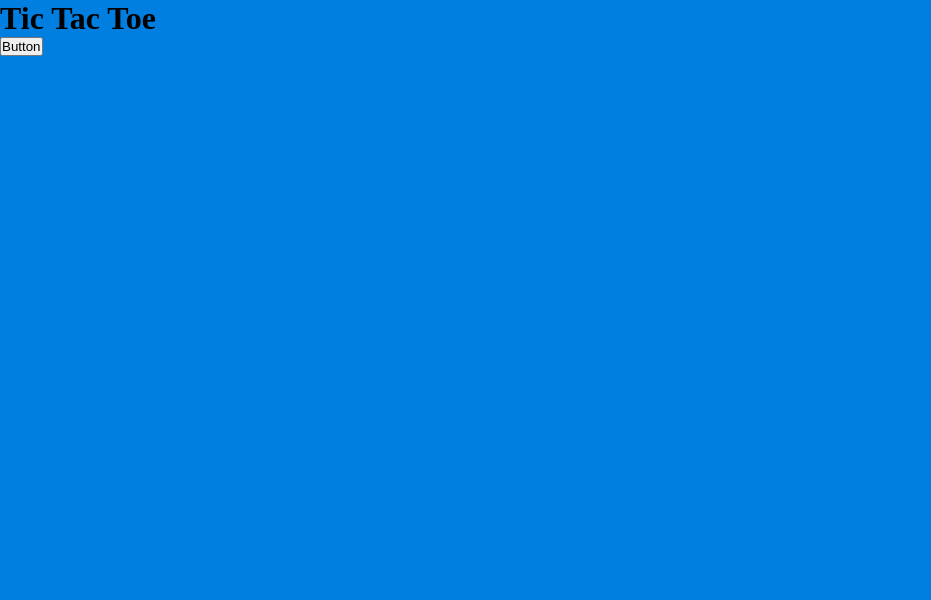
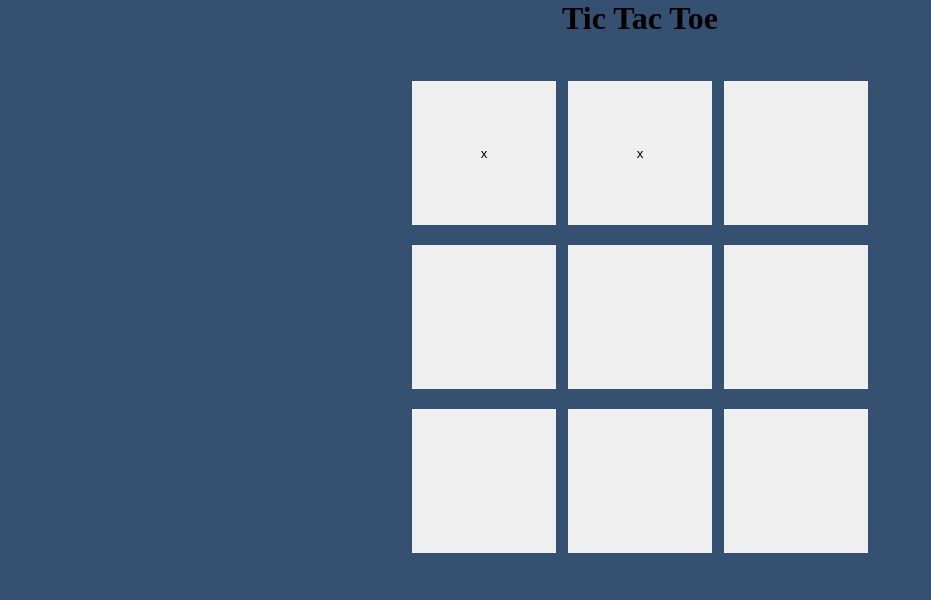
Before and after one commit to raihan-g-i-t/javaScript, a plain HTML site: page Tic Tac Toe/index.html in a window 1280 px wide. Shown: the whole page, without its empty margins (0-931 px from the left). Drawn offline with Linux system fonts and the light colour scheme.

Commit message:
tic tac toe

```diff
--- a/Tic Tac Toe/index.html
+++ b/Tic Tac Toe/index.html
@@ -9,9 +9,18 @@
 <body>
     <main>
         <h1>Tic Tac Toe</h1>
-
-        <div class="game">
-            <button class="box">Button</button>
+        <div class="container">
+            <div class="game">
+                <button class="box">x</button>
+                <button class="box">x</button>
+                <button class="box"></button>
+                <button class="box"></button>
+                <button class="box"></button>
+                <button class="box"></button>
+                <button class="box"></button>
+                <button class="box"></button>
+                <button class="box"></button>
+            </div>
         </div>
     </main>
 
--- a/Tic Tac Toe/style.css
+++ b/Tic Tac Toe/style.css
@@ -4,5 +4,29 @@
 }
 
 body{
-    background-color: #007fe0;
+    background-color: #355070;
+    text-align: center;
 }
+
+.container{
+    height: 70vh;
+    display: flex;
+    justify-content: center;
+    align-items: center;
+}
+
+.game{
+    height: 60vmin;
+    width: 60vmin;
+    display: flex;
+    flex-wrap: wrap;
+    justify-content: center;
+    align-items: center;
+    gap: 1.5vh;
+}
+
+.box{
+    height: 18vh;
+    width: 18vh;
+    border: #6D597A 10px;
+}
```
